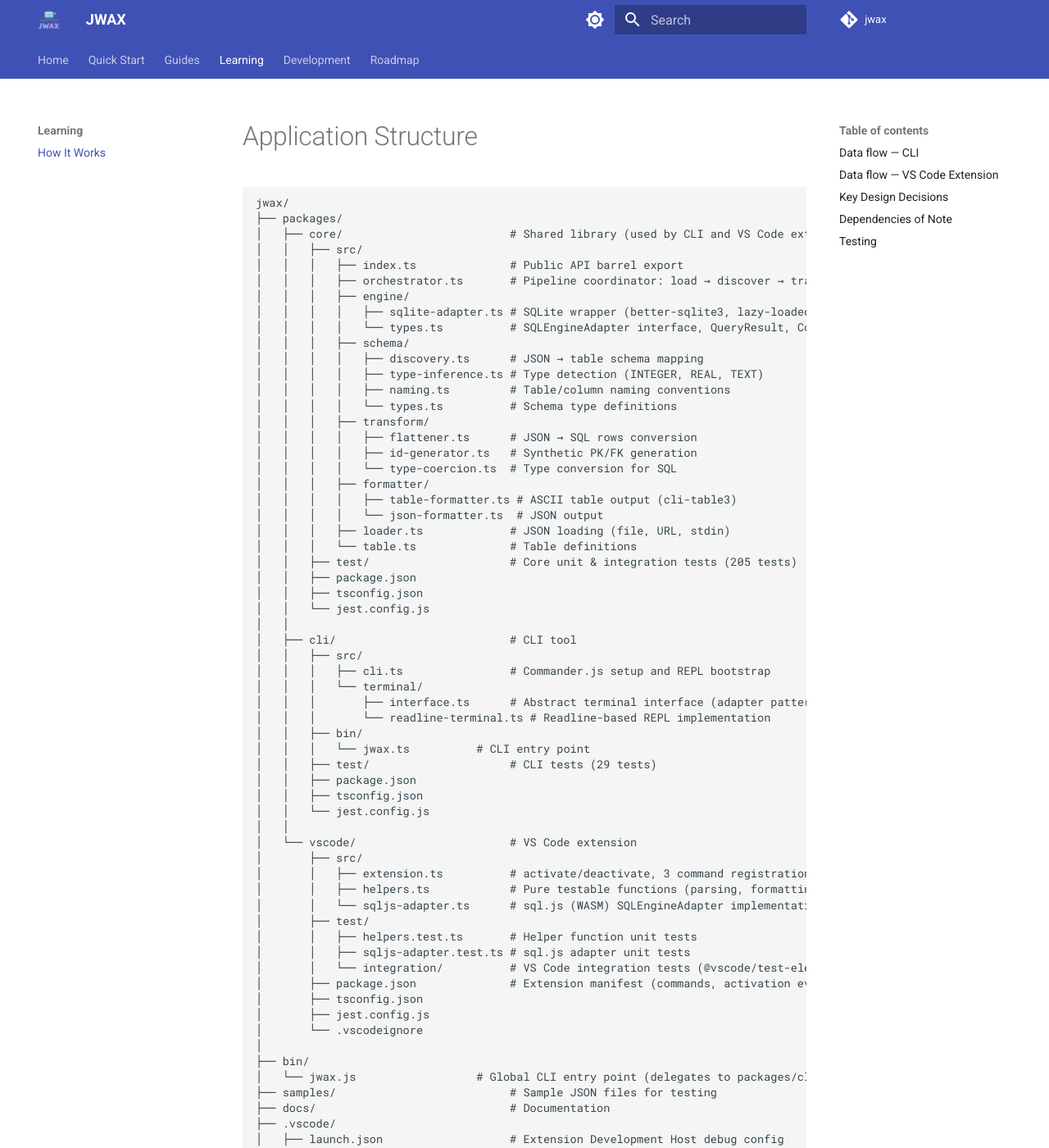
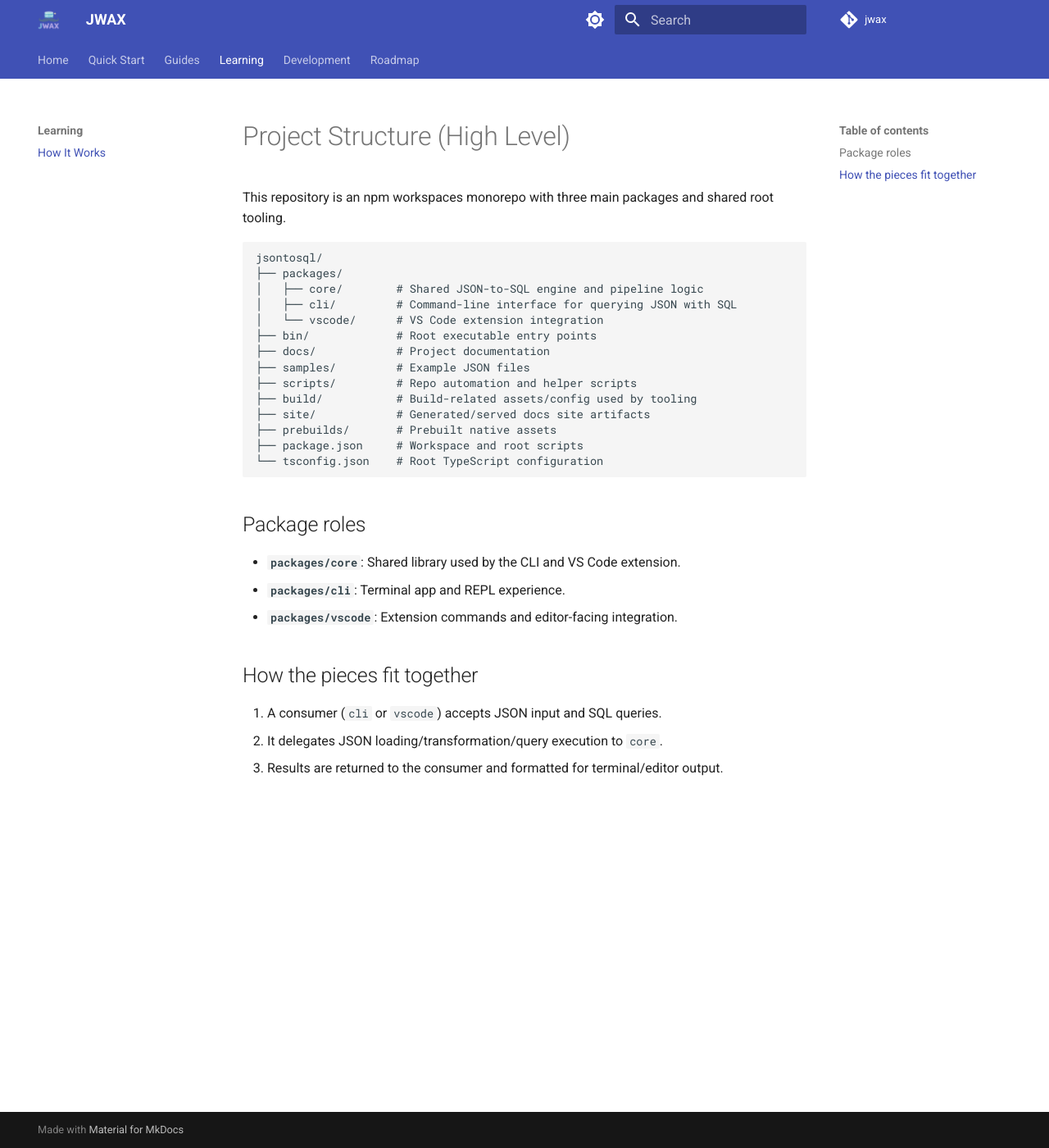
Before and after one commit to squadronleader/jwax, an MkDocs documentation site: the page built from docs/structure.md, in a window 1280 px wide and 1400 px high. Shown: the whole window at 82% size. Built offline with MkDocs 1.6.1 and Material for MkDocs 9.7.7, drawn with Linux system fonts in a browser that asks for light colours; comment, search, counter and statistics services are not loaded; some of the changed text lies outside the part shown.

Commit message:
Update structure (#16)

````diff
--- a/docs/structure.md
+++ b/docs/structure.md
@@ -1,108 +1,32 @@
-# Application Structure
+# Project Structure (High Level)
+
+This repository is an npm workspaces monorepo with three main packages and shared root tooling.
 
 ```
-jwax/
+jsontosql/
 ├── packages/
-│   ├── core/                         # Shared library (used by CLI and VS Code extension)
-│   │   ├── src/
-│   │   │   ├── index.ts              # Public API barrel export
-│   │   │   ├── orchestrator.ts       # Pipeline coordinator: load → discover → transform → query
-│   │   │   ├── engine/
-│   │   │   │   ├── sqlite-adapter.ts # SQLite wrapper (better-sqlite3, lazy-loaded)
-│   │   │   │   └── types.ts          # SQLEngineAdapter interface, QueryResult, ColumnDef
-│   │   │   ├── schema/
-│   │   │   │   ├── discovery.ts      # JSON → table schema mapping
-│   │   │   │   ├── type-inference.ts # Type detection (INTEGER, REAL, TEXT)
-│   │   │   │   ├── naming.ts         # Table/column naming conventions
-│   │   │   │   └── types.ts          # Schema type definitions
-│   │   │   ├── transform/
-│   │   │   │   ├── flattener.ts      # JSON → SQL rows conversion
-│   │   │   │   ├── id-generator.ts   # Synthetic PK/FK generation
-│   │   │   │   └── type-coercion.ts  # Type conversion for SQL
-│   │   │   ├── formatter/
-│   │   │   │   ├── table-formatter.ts # ASCII table output (cli-table3)
-│   │   │   │   └── json-formatter.ts  # JSON output
-│   │   │   ├── loader.ts             # JSON loading (file, URL, stdin)
-│   │   │   └── table.ts              # Table definitions
-│   │   ├── test/                     # Core unit & integration tests (205 tests)
-│   │   ├── package.json
-│   │   ├── tsconfig.json
-│   │   └── jest.config.js
-│   │
-│   ├── cli/                          # CLI tool
-│   │   ├── src/
-│   │   │   ├── cli.ts                # Commander.js setup and REPL bootstrap
-│   │   │   └── terminal/
-│   │   │       ├── interface.ts      # Abstract terminal interface (adapter pattern)
-│   │   │       └── readline-terminal.ts # Readline-based REPL implementation
-│   │   ├── bin/
-│   │   │   └── jwax.ts          # CLI entry point
-│   │   ├── test/                     # CLI tests (29 tests)
-│   │   ├── package.json
-│   │   ├── tsconfig.json
-│   │   └── jest.config.js
-│   │
-│   └── vscode/                       # VS Code extension
-│       ├── src/
-│       │   ├── extension.ts          # activate/deactivate, 3 command registrations
-│       │   ├── helpers.ts            # Pure testable functions (parsing, formatting)
-│       │   └── sqljs-adapter.ts      # sql.js (WASM) SQLEngineAdapter implementation
-│       ├── test/
-│       │   ├── helpers.test.ts       # Helper function unit tests
-│       │   ├── sqljs-adapter.test.ts # sql.js adapter unit tests
-│       │   └── integration/          # VS Code integration tests (@vscode/test-electron)
-│       ├── package.json              # Extension manifest (commands, activation events)
-│       ├── tsconfig.json
-│       ├── jest.config.js
-│       └── .vscodeignore
-│
-├── bin/
-│   └── jwax.js                  # Global CLI entry point (delegates to packages/cli)
-├── samples/                          # Sample JSON files for testing
-├── docs/                             # Documentation
-├── .vscode/
-│   ├── launch.json                   # Extension Development Host debug config
-│   └── tasks.json                    # Build task for debugging
-├── package.json                      # Root workspace config (npm workspaces)
-├── tsconfig.json                     # Root TypeScript config (project references)
-├── AGENTS.md                         # AI assistant context
-└── README.md                         # Project overview
+│   ├── core/        # Shared JSON-to-SQL engine and pipeline logic
+│   ├── cli/         # Command-line interface for querying JSON with SQL
+│   └── vscode/      # VS Code extension integration
+├── bin/             # Root executable entry points
+├── docs/            # Project documentation
+├── samples/         # Example JSON files
+├── scripts/         # Repo automation and helper scripts
+├── build/           # Build-related assets/config used by tooling
+├── site/            # Generated/served docs site artifacts
+├── prebuilds/       # Prebuilt native assets
+├── package.json     # Workspace and root scripts
+└── tsconfig.json    # Root TypeScript configuration
 ```
 
-### Data flow — CLI
+## Package roles
 
-1. `bin/jwax.js` delegates to `packages/cli/dist/cli.js`
-2. Commander.js parses arguments and calls the REPL bootstrap
-3. The REPL creates a `QueryOrchestrator` from `@jwax/core`
-4. The orchestrator loads JSON, discovers schema, transforms data into SQLite tables
-5. SQL queries are executed against the in-memory SQLite database
-6. Results are formatted as ASCII tables or JSON
+- **`packages/core`**: Shared library used by the CLI and VS Code extension.
+- **`packages/cli`**: Terminal app and REPL experience.
+- **`packages/vscode`**: Extension commands and editor-facing integration.
 
-### Data flow — VS Code Extension
+## How the pieces fit together
 
-1. User invokes a command via the Command Palette
-2. `extension.ts` reads JSON from the active editor tab
-3. A `QueryOrchestrator` is created with a `SqlJsAdapter` (WASM-based SQLite)
-4. The orchestrator discovers schema and transforms data
-5. SQL is executed and results are written to the Output Channel
-
-### Key Design Decisions
-
-- **Monorepo with npm workspaces**: Core logic is shared; each consumer (CLI, VS Code) has its own package
-- **SQLEngineAdapter interface**: Allows different SQLite implementations — `better-sqlite3` (CLI, native) and `sql.js` (extension, WASM)
-- **Lazy-loading of better-sqlite3**: Prevents Electron/Node.js version conflicts when core is imported by the extension
-- **Terminal adapter pattern**: The CLI's REPL can swap readline for other frameworks without changing core logic
-
-### Dependencies of Note
-
-- `better-sqlite3` — Native SQLite binding for the CLI (high performance, synchronous)
-- `sql.js` — SQLite compiled to WASM for the VS Code extension (no native compilation)
-- `commander` — CLI argument parsing
-- `cli-table3` — ASCII table formatting
-- `@vscode/test-electron` — Integration testing for the VS Code extension
-
-### Testing
-
-- **265 tests** across 3 packages (core: 205, cli: 29, vscode: 31)
-- Run all: `npm test` from root
-- Per-package: `cd packages/<name> && npm test`
+1. A consumer (`cli` or `vscode`) accepts JSON input and SQL queries.
+2. It delegates JSON loading/transformation/query execution to `core`.
+3. Results are returned to the consumer and formatted for terminal/editor output.
````
